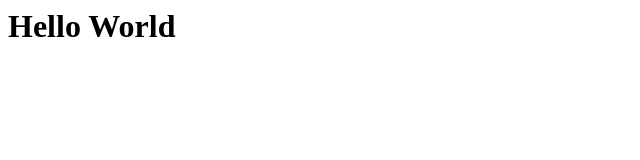
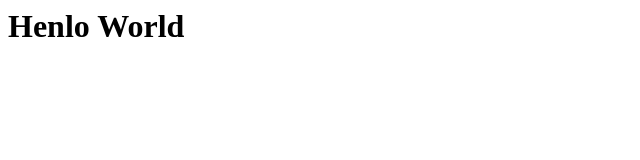
Before and after one commit to Zdrenka/test_app, a website: page src/index.html in a window 1280 px wide. Shown: the full height of the page, 0-640 px from the left. Drawn offline with Linux system fonts and the light colour scheme.

Commit message:
doing it right

```diff
--- a/src/index.html
+++ b/src/index.html
@@ -1,3 +1,3 @@
 <html>
-	<h1>Hello World</h1>
+	<h1>Henlo World</h1>
 </html>
```
